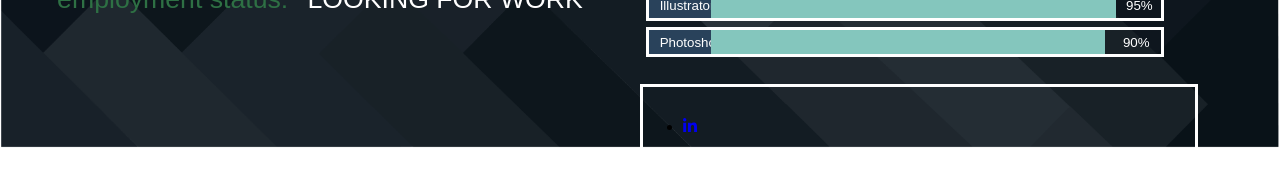
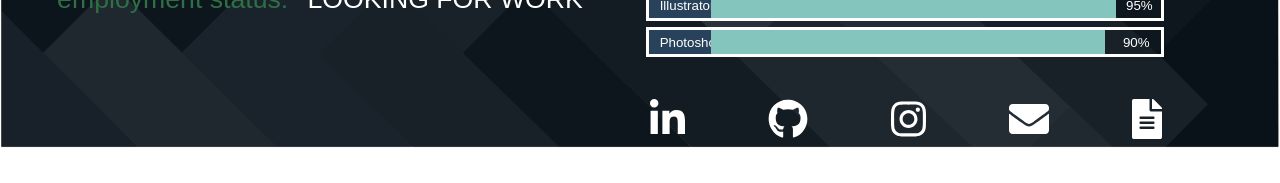
Before and after one commit to pathaynes/Portfolio, a React app: page /about in a window 1280 px wide. Shown: the part 614-797 px from the top of the page. Built offline with nearby package versions, Linux system fonts and the light colour scheme; a web font is replaced by a local one.

Commit message:
links are added and working!

```diff
--- a/src/components/About/About.css
+++ b/src/components/About/About.css
@@ -552,21 +552,28 @@
     position: absolute;
     bottom: 0;
     display: flex;
-    flex-direction: column;
-    justify-content: center;
+    flex-direction: row;
+    justify-content: space-between;
+    align-items: center;
+    padding: 10px;
     height: 10%;
     width: 80%;
-    border: solid white;
-
-    ul {
+    text-decoration: none;
 
      li {
+      font-size: 30pt;
+      list-style-type: none;
 
-       a {
-         width: 1000px;
+      a {
+        color: white;
+      }
+
+       a:hover {
+         color: green;
+         cursor: pointer;
        }
      }
-    }
+
 
 
   }
--- a/src/components/About/About.js
+++ b/src/components/About/About.js
@@ -1,6 +1,7 @@
 import React from 'react';
 import { FontAwesomeIcon } from '@fortawesome/react-fontawesome';
-import { faLinkedinIn } from '@fortawesome/free-brands-svg-icons';
+import { faEnvelope, faFileAlt } from '@fortawesome/free-solid-svg-icons';
+import { faLinkedinIn, faGithub, faInstagram } from '@fortawesome/free-brands-svg-icons';
 import styles from './About.css';
 import Pat from '../../assets/Pat.png';
 
@@ -39,6 +40,11 @@ const About = () => (
         </div>
         <ul className={styles.Social}>
           <li><a href='http://www.linkedin.com/in/pat-haynes/' target='blank'><FontAwesomeIcon icon={faLinkedinIn} /></a></li>
+          <li><a href='https://github.com/pathaynes' target='blank'><FontAwesomeIcon icon={faGithub} /></a></li>
+          <li><a href='https://www.instagram.com/pat_haynes_/' target='blank'><FontAwesomeIcon icon={faInstagram} /></a></li>
+          <li><a href='mailto:pathaynes32@gmail.com' target='blank'><FontAwesomeIcon icon={faEnvelope} /></a></li>
+          <li><a href='https://drive.google.com/file/d/1odQB2uj4L6_D96U9cvZZVHjUDQdZH9Nk/view?usp=sharing' target='blank'><FontAwesomeIcon icon={faFileAlt} /></a></li>
+
         </ul>
       </div>
     </div>
```
